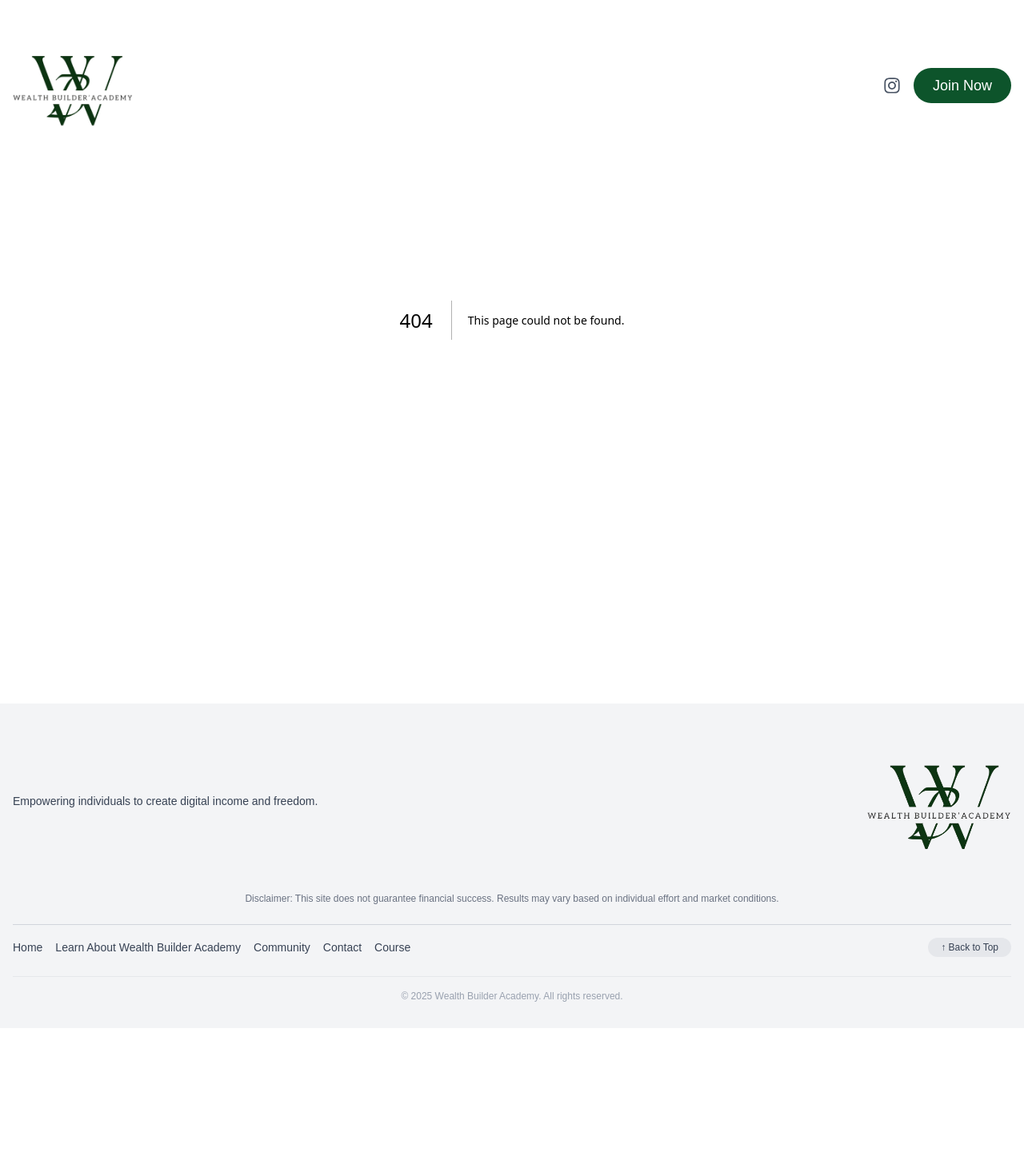
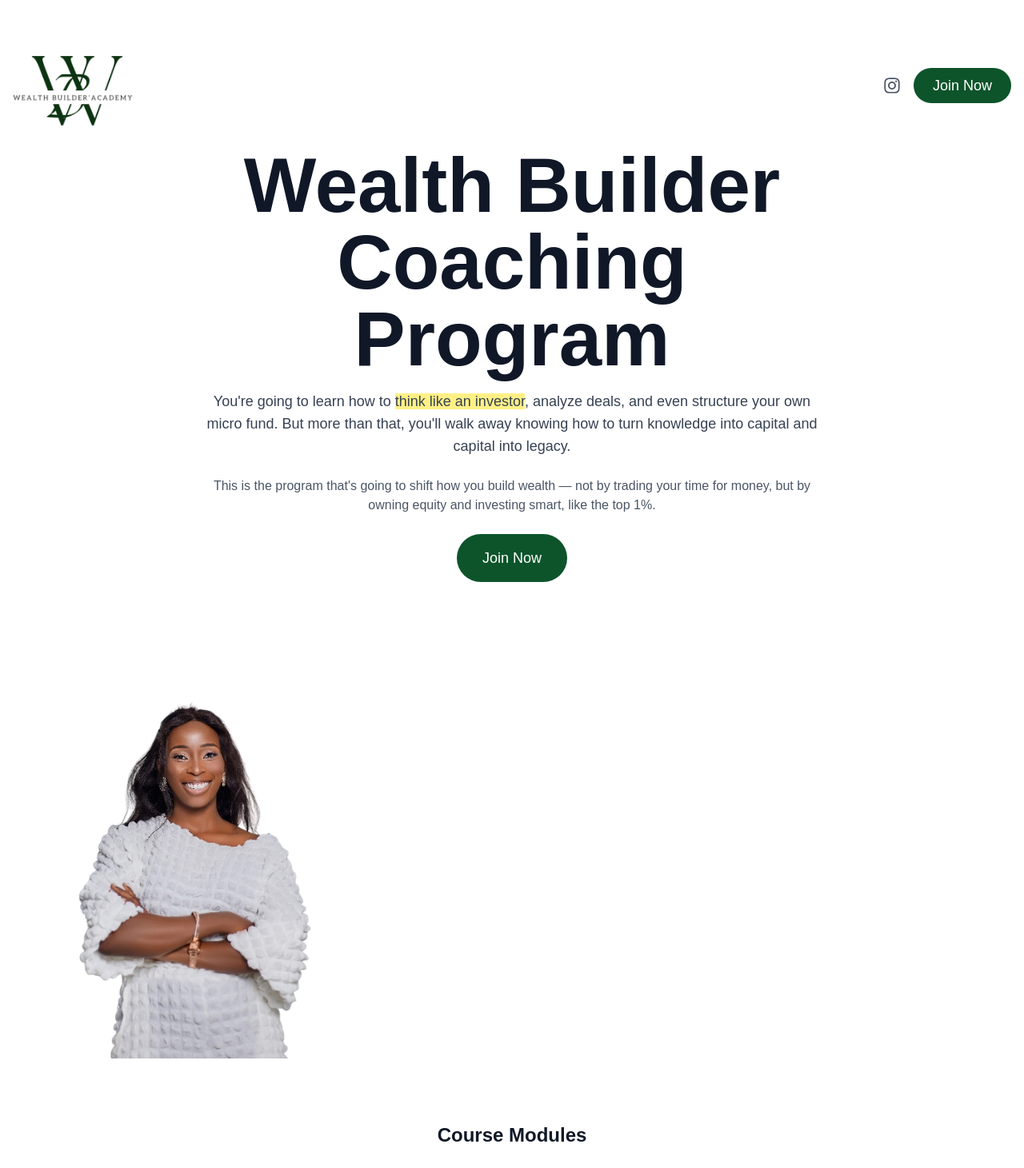
Before and after one commit to Lukwago-Joel-Jr/tce-digital-investments, a Next.js app: page /wealth-builder-program in a window 1280 px wide. Before the commit this address had no page. Shown: the top 1461 px of the page at 80% size. Before the commit the page ends 1286 px from the top, so only its background shows below. Built offline with nearby package versions, Linux system fonts and the light colour scheme; a web font is replaced by a local one.

Commit message:
updated the course

```diff
--- a/src/app/course/page.js
+++ b/src/app/wealth-builder-program/page.js
@@ -45,14 +45,15 @@
 
 export default function CoursePage() {
   return (
-    <div className="bg-white text-gray-900 px-6 py-16 space-y-20 mt-20 md:mt-40">
+    <div className="bg-white text-gray-900 px-6 py-16 space-y-20 mt-20 md:mt-30">
       {/* Hero Section */}
       <section className="text-center max-w-3xl mx-auto">
-        <h1 className="text-4xl sm:text-5xl font-bold mb-4">
+        <h1 className="md:text-8xl text-5xl font-bold mb-4">
           Wealth Builder Coaching Program
         </h1>
         <p className="text-lg text-gray-700 mb-6">
-          You&apos;re going to learn how to think like an investor, analyze
+          You&apos;re going to learn how to{" "}
+          <span className="bg-yellow-200">think like an investor</span>, analyze
           deals, and even structure your own micro fund. But more than that,
           you&apos;ll walk away knowing how to turn knowledge into capital and
           capital into legacy.
--- a/src/components/About.js
+++ b/src/components/About.js
@@ -25,7 +25,7 @@
         </div>
         <div className="flex flex-col">
           <div className="w-fill px-5 md:p-2 md:w-100 md:mb-0 mb-2">
-            <h1 className="italic bg-orange-200 text-3xl md:text-4xl font-light text-center md:text-left">
+            <h1 className="italic bg-yellow-200 text-3xl md:text-4xl font-light text-center md:text-left">
               I&apos;m Sandra N Sserumaga
             </h1>
           </div>
--- a/src/components/Footer.js
+++ b/src/components/Footer.js
@@ -30,7 +30,7 @@
               Home
             </Link>
             <Link href="/about" className="hover:text-green-900">
-              Learn About Wealth Builder Academy
+              Learn About WBA
             </Link>
             <Link href="/community" className="hover:text-green-900">
               Community
--- a/src/components/Nav.js
+++ b/src/components/Nav.js
@@ -31,7 +31,7 @@
             <FaInstagram size={22} />
           </a>
 
-          <Link href="/course">
+          <Link href="/wealth-builder-program">
             <button className="bg-green-900 text-white px-6 py-2 rounded-full text-lg hover:bg-green-800 transition">
               Join Now
             </button>
```
